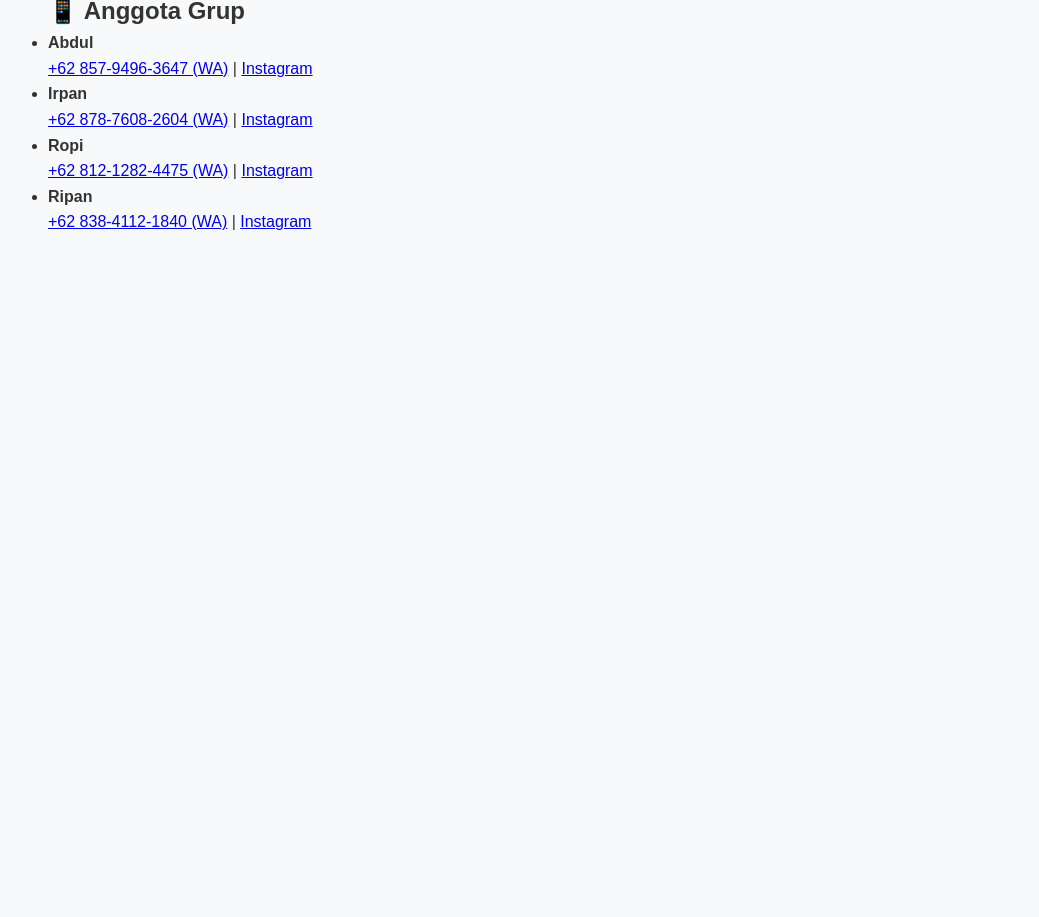
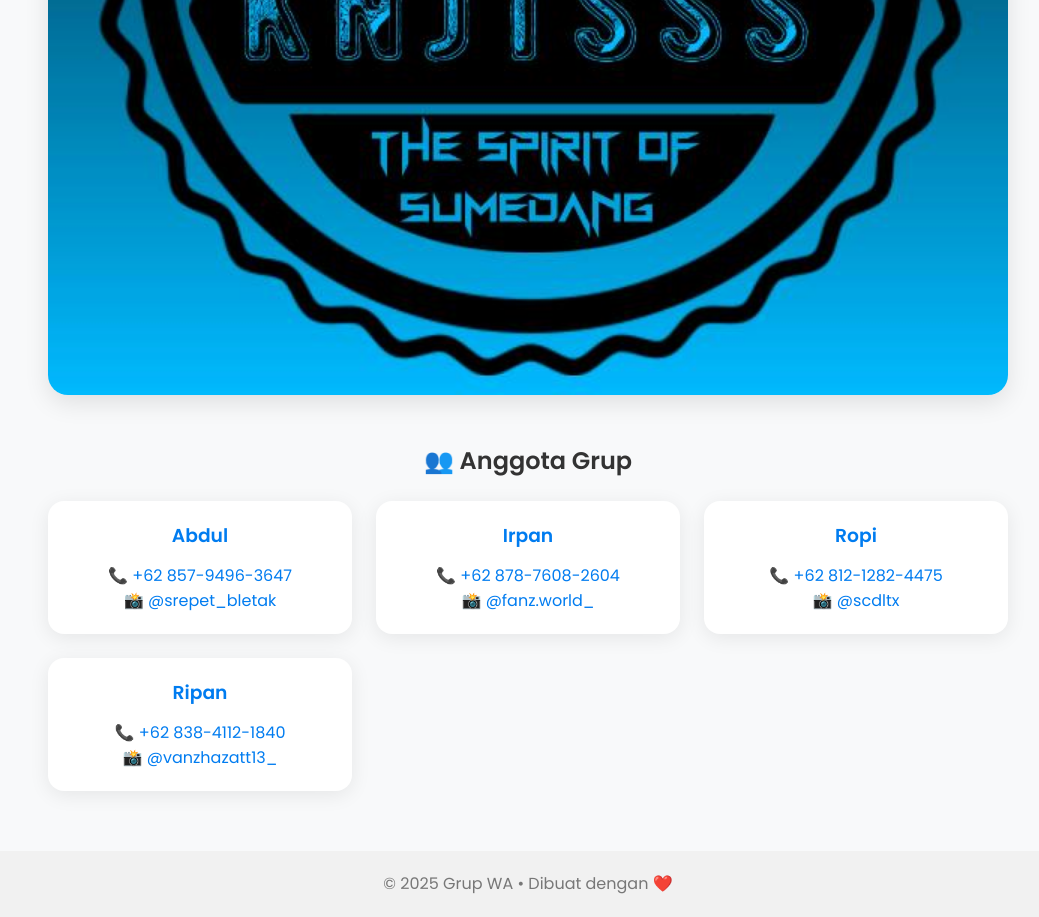
Before and after one commit to Sdam7777/sdam7777-web-kiw, a plain HTML site: page index.html in a window 1280 px wide. Shown: the part 757-1674 px from the top of the page, without its empty margins (112-1151 px from the left). Before the commit the page ends 1042 px from the top, so only its background shows below. Drawn offline with Linux system fonts and the light colour scheme.

Commit message:
Update index.html

```diff
--- a/index.html
+++ b/index.html
@@ -3,42 +3,50 @@
 <head>
   <meta charset="UTF-8" />
   <meta name="viewport" content="width=device-width, initial-scale=1.0"/>
-  <title>Grup WhatsApp Kami</title>
+  <title>Dokumentasi Grup WA</title>
+  <link href="https://fonts.googleapis.com/css2?family=Poppins:wght@400;600&display=swap" rel="stylesheet">
   <link rel="stylesheet" href="style.css" />
 </head>
 <body>
-  <div class="container">
-    <h1>📸 Dokumentasi Grup WhatsApp</h1>
+  <header>
+    <h1>📱 Dokumentasi Grup WhatsApp</h1>
+    <p class="subtitle">Satu grup, banyak cerita.</p>
+  </header>
 
-    <div class="image-container">
-      <img src="img/grup.jpg" alt="Foto Grup WhatsApp">
-    </div>
+  <main class="container">
+    <section class="group-photo">
+      <img src="img/grup.jpg" alt="Foto Grup" />
+    </section>
 
-    <div class="member-list">
-      <h2>📱 Anggota Grup</h2>
-      <ul>
-        <li>
-          <strong>Abdul</strong><br>
-          <a href="https://wa.me/6285794963647" target="_blank">+62 857-9496-3647 (WA)</a> |
-          <a href="https://www.instagram.com/srepet_bletak?igsh=bTZsemp2cjBpb2Qy" target="_blank">Instagram</a>
-        </li>
-        <li>
-          <strong>Irpan</strong><br>
-          <a href="https://wa.me/6287876082604" target="_blank">+62 878-7608-2604 (WA)</a> |
-          <a href="https://www.instagram.com/fanz.world_?igsh=MWw3Yzd5a3AzZW4xdA==" target="_blank">Instagram</a>
-        </li>
-        <li>
-          <strong>Ropi</strong><br>
-          <a href="https://wa.me/6281212824475" target="_blank">+62 812-1282-4475 (WA)</a> |
-          <a href="https://www.instagram.com/scdltx?igsh=MWp1enU0Yzk2anhu" target="_blank">Instagram</a>
-        </li>
-        <li>
-          <strong>Ripan</strong><br>
-          <a href="https://wa.me/6283841121840" target="_blank">+62 838-4112-1840 (WA)</a> |
-          <a href="https://www.instagram.com/vanzhazatt13_?igsh=MTlka3NhNXFkZnAy" target="_blank">Instagram</a>
-        </li>
-      </ul>
-    </div>
-  </div>
+    <section class="members">
+      <h2>👥 Anggota Grup</h2>
+      <div class="member-grid">
+        <div class="member-card">
+          <h3>Abdul</h3>
+          <p>📞 <a href="https://wa.me/6285794963647" target="_blank">+62 857-9496-3647</a></p>
+          <p>📸 <a href="https://www.instagram.com/srepet_bletak?igsh=bTZsemp2cjBpb2Qy" target="_blank">@srepet_bletak</a></p>
+        </div>
+        <div class="member-card">
+          <h3>Irpan</h3>
+          <p>📞 <a href="https://wa.me/6287876082604" target="_blank">+62 878-7608-2604</a></p>
+          <p>📸 <a href="https://www.instagram.com/fanz.world_?igsh=MWw3Yzd5a3AzZW4xdA==" target="_blank">@fanz.world_</a></p>
+        </div>
+        <div class="member-card">
+          <h3>Ropi</h3>
+          <p>📞 <a href="https://wa.me/6281212824475" target="_blank">+62 812-1282-4475</a></p>
+          <p>📸 <a href="https://www.instagram.com/scdltx?igsh=MWp1enU0Yzk2anhu" target="_blank">@scdltx</a></p>
+        </div>
+        <div class="member-card">
+          <h3>Ripan</h3>
+          <p>📞 <a href="https://wa.me/6283841121840" target="_blank">+62 838-4112-1840</a></p>
+          <p>📸 <a href="https://www.instagram.com/vanzhazatt13_?igsh=MTlka3NhNXFkZnAy" target="_blank">@vanzhazatt13_</a></p>
+        </div>
+      </div>
+    </section>
+  </main>
+
+  <footer>
+    <p>&copy; 2025 Grup WA • Dibuat dengan ❤️</p>
+  </footer>
 </body>
-            </html>
+  </html>
```
